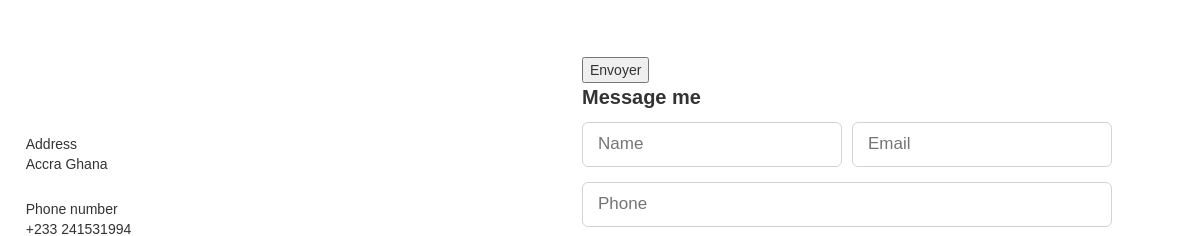
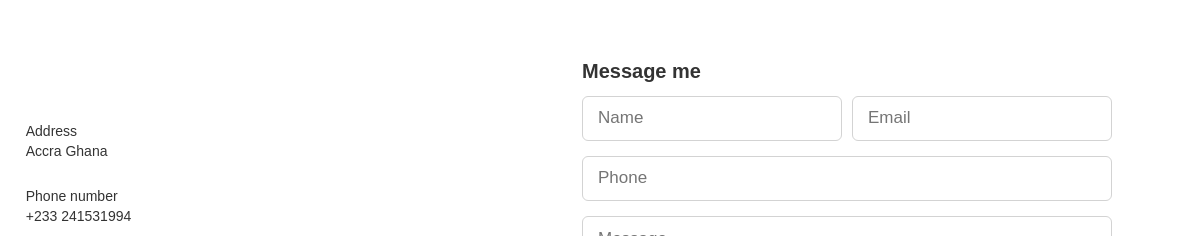
Before and after one commit to CONFINERIE/CONFINERIE-, a plain HTML site: page index.html in a window 1280 px wide. Shown: the part 6470-6706 px from the top of the page, 88-1280 px from the left. Drawn offline with Linux system fonts and the light colour scheme; files that its build step writes are made by us from their sources.

Commit message:
Update index.html

```diff
--- a/index.html
+++ b/index.html
@@ -496,9 +496,6 @@ background: red;
 
                 <div class="column right">
 
-                         <button type="submit">Envoyer</button>
-    </form>
-
 
 
                     <div class="text">Message me</div>
```
